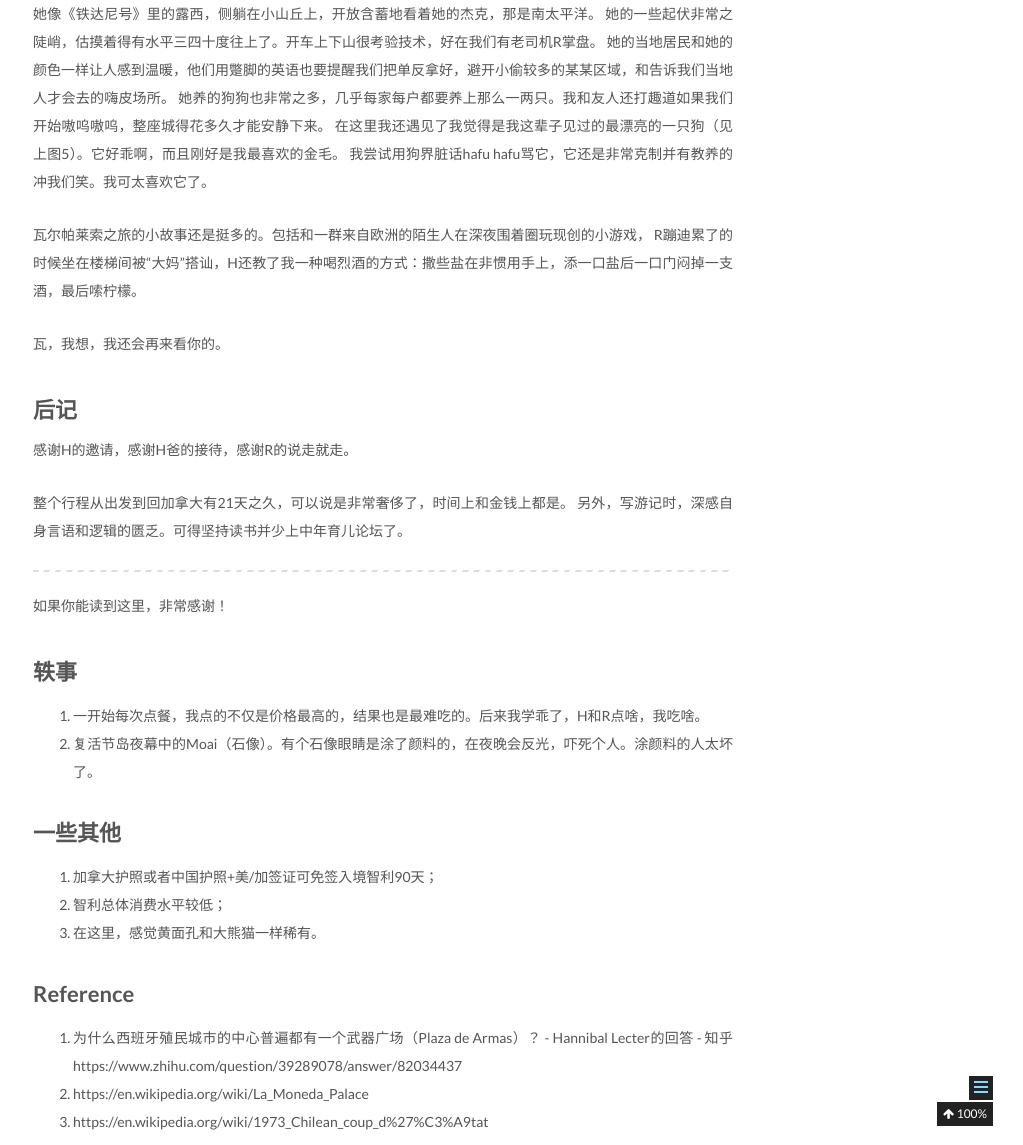
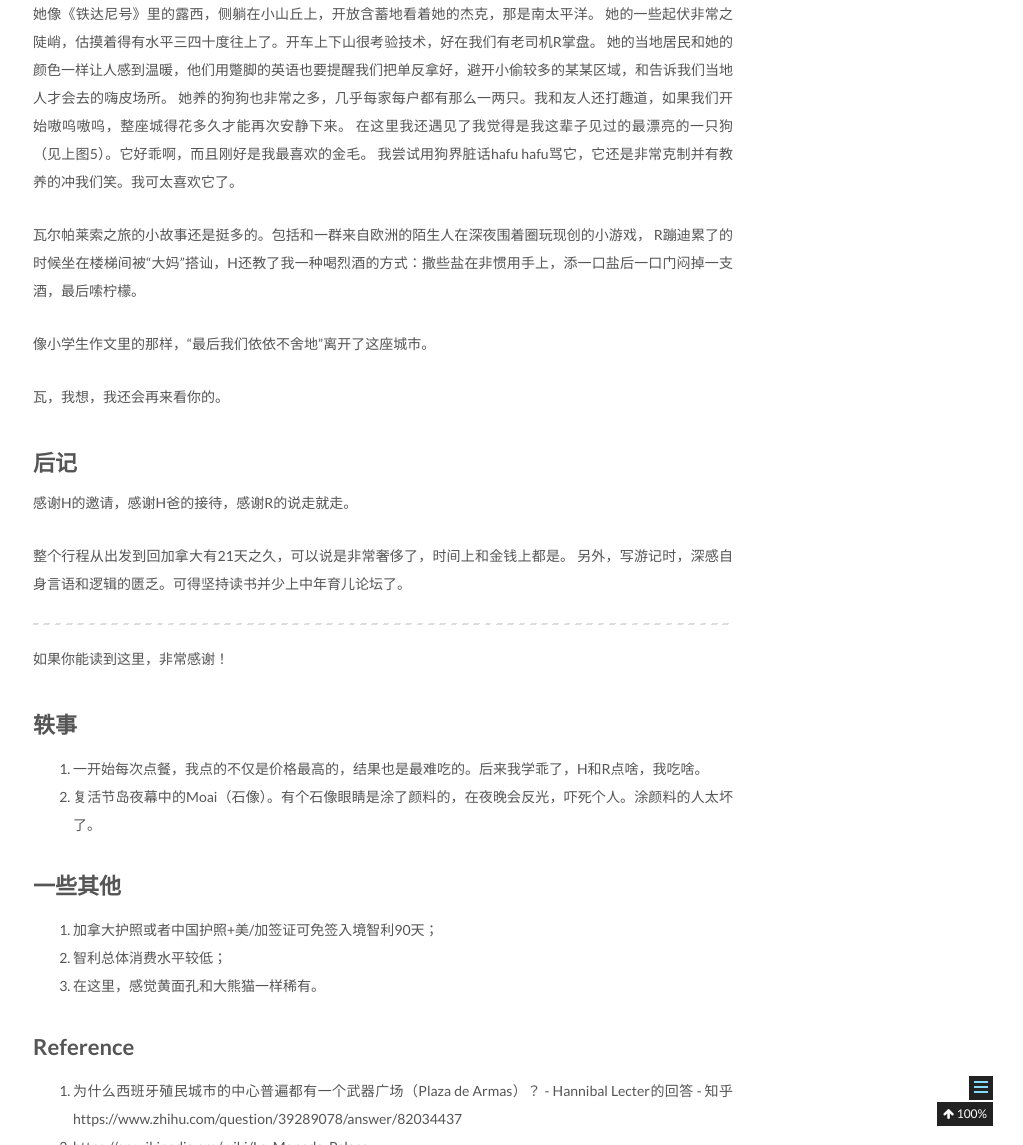
Before and after one commit to pwyq/blog, a Jekyll site: the page built from _posts/2020-02-01-Chile-travels.md, in a window 1280 px wide and 1400 px high, scrolled down 14033 px. Shown: the part 255-1400 px from the top of the window, without its empty margins (257-1280 px from the left). Built offline with Jekyll 4.4.1, drawn with Linux system fonts in a browser that asks for light colours; grey boxes are pictures that could not be loaded.

Commit message:
Update 2020-02-01-Chile-travels.md

```diff
--- a/_posts/2020-02-01-Chile-travels.md
+++ b/_posts/2020-02-01-Chile-travels.md
@@ -265,12 +265,14 @@ tags:
 她像《铁达尼号》里的露西，侧躺在小山丘上，开放含蓄地看着她的杰克，那是南太平洋。
 她的一些起伏非常之陡峭，估摸着得有水平三四十度往上了。开车上下山很考验技术，好在我们有老司机R掌盘。
 她的当地居民和她的颜色一样让人感到温暖，他们用蹩脚的英语也要提醒我们把单反拿好，避开小偷较多的某某区域，和告诉我们当地人才会去的嗨皮场所。
-她养的狗狗也非常之多，几乎每家每户都要养上那么一两只。我和友人还打趣道如果我们开始嗷呜嗷呜，整座城得花多久才能安静下来。
+她养的狗狗也非常之多，几乎每家每户都有那么一两只。我和友人还打趣道，如果我们开始嗷呜嗷呜，整座城得花多久才能再次安静下来。
 在这里我还遇见了我觉得是我这辈子见过的最漂亮的一只狗（见上图5）。它好乖啊，而且刚好是我最喜欢的金毛。
 我尝试用狗界脏话hafu hafu骂它，它还是非常克制并有教养的冲我们笑。我可太喜欢它了。
 
 瓦尔帕莱索之旅的小故事还是挺多的。包括和一群来自欧洲的陌生人在深夜围着圈玩现创的小游戏，
 R蹦迪累了的时候坐在楼梯间被“大妈”搭讪，H还教了我一种喝烈酒的方式：撒些盐在非惯用手上，添一口盐后一口门闷掉一支酒，最后嗦柠檬。
+
+像小学生作文里的那样，“最后我们依依不舍地”离开了这座城市。
 
 瓦，我想，我还会再来看你的。
 
```
